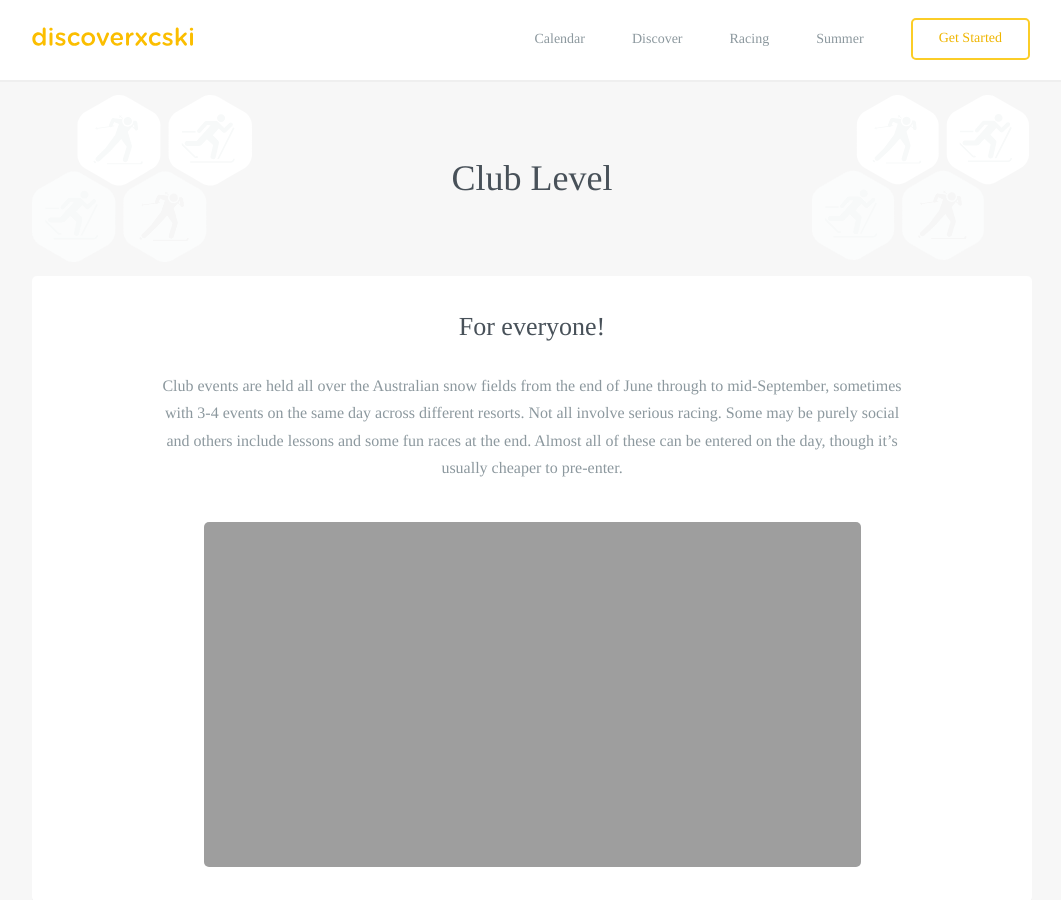
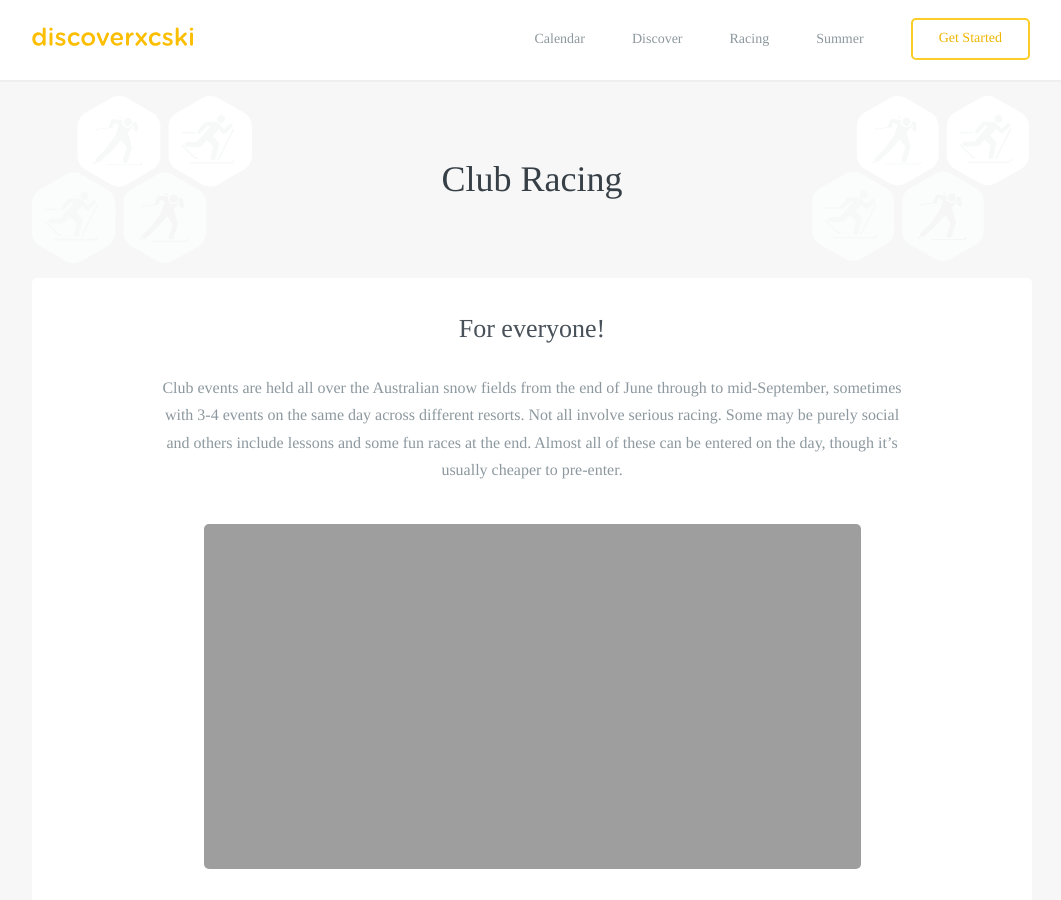
Before and after one commit to robcatto/robcatto.github.io, a Jekyll site: the page built from racing/club-level/index.html, in a window 1280 px wide and 900 px high. Shown: the whole window, without its empty margins (108-1169 px from the left). Built offline with Jekyll 4.4.1, drawn with Linux system fonts in a browser that asks for light colours; some web fonts are replaced; Markdown is read by kramdown in place of the engine named in the settings.

Commit message:
Update index.html

```diff
--- a/racing/club-level/index.html
+++ b/racing/club-level/index.html
@@ -3,7 +3,7 @@ layout: default
 ---
 
 
-        <div id="headerarea" class="feature_header" style="background-color: #54ACD2;">
+        <div id="headerarea" style="margin-bottom: 0px;">
             <div class="header__logo--wrap">
                 <div class="mobile__logos--left"></div>
                 <div class="mobile__logos--right"></div>
@@ -12,21 +12,7 @@ layout: default
             </div>
 
             <section>
-                   <svg width="84px" height="102px" viewBox="0 0 71 52" version="1.1" xmlns="http://www.w3.org/2000/svg" xmlns:xlink="http://www.w3.org/1999/xlink" xmlns:sketch="http://www.bohemiancoding.com/sketch/ns">
-                                <!-- Generator: Sketch 3.3.2 (12043) - http://www.bohemiancoding.com/sketch -->
-                                        <title>Club Racing</title>
-                                        <desc>Created with Sketch.</desc>
-                                        <defs></defs>
-                                        <g id="Page-1" stroke="none" stroke-width="1" fill="none" fill-rule="evenodd" sketch:type="MSPage">
-                                            <g id="Group-Copy-2" sketch:type="MSLayerGroup" fill="#FFFFFF">
-                                                <path d="M0,50.0106061 L1.99467814e-15,18.5742424 C1.99467814e-15,18.5742424 10.3902439,4.33333347 14.5977515,1.73333333 C16.602726,0.494373263 34.6341463,0.866666667 34.6341463,0.866666667 C34.6341463,0.866666667 54.2613595,0.372293338 56.1451982,1.73333333 C59.7439024,4.33333333 70.7429497,18.5742424 70.7429497,18.5742424 L70.7429497,51.1333333 L57.2681021,51.1333333 L57.2681021,23.0651515 L50.5306784,15.2060606 L20.2122713,15.2060606 L13.4748476,23.0651515 L13.4748476,51.1333333 L0,51.1333333 L0,50.0106061 Z" id="Path-2040" sketch:type="MSShapeGroup"></path>
-                                                <rect id="Rectangle-264" sketch:type="MSShapeGroup" x="0" y="37.6606061" width="13.4748476" height="13.4727273"></rect>
-                                                <rect id="Rectangle-264-Copy" sketch:type="MSShapeGroup" x="57.2681021" y="37.6606061" width="13.4748476" height="13.4727273"></rect>
-                                            </g>
-                                        </g>
-                                </svg>
-                <h1 class="feature_heading" style="color: white;">Club Level</h1>
-                <h2 class="feature_subheading">Club events cater for all ages and all abilities</h2>
+                <h1>Club Racing</h1>
             </section>
 
 
```
